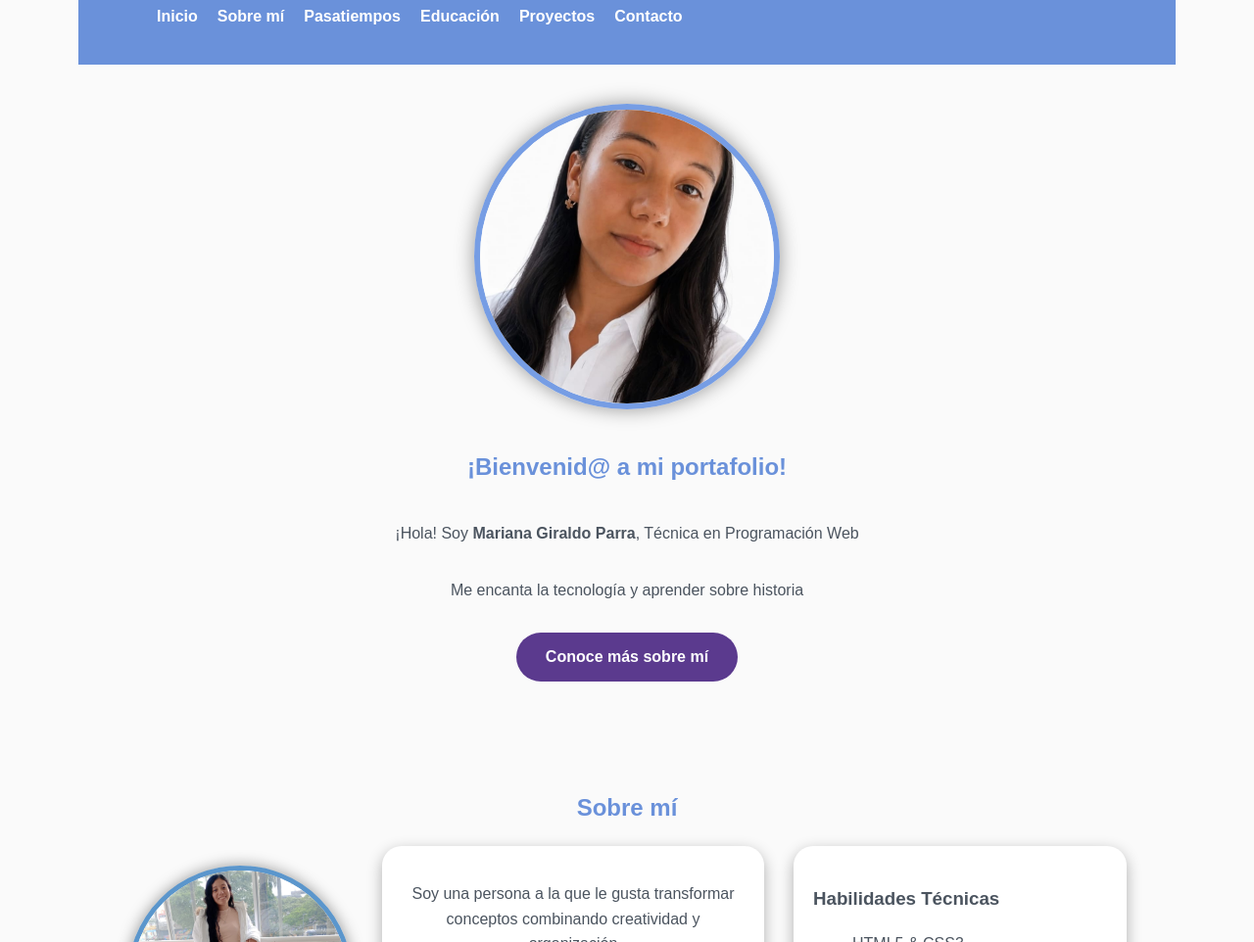
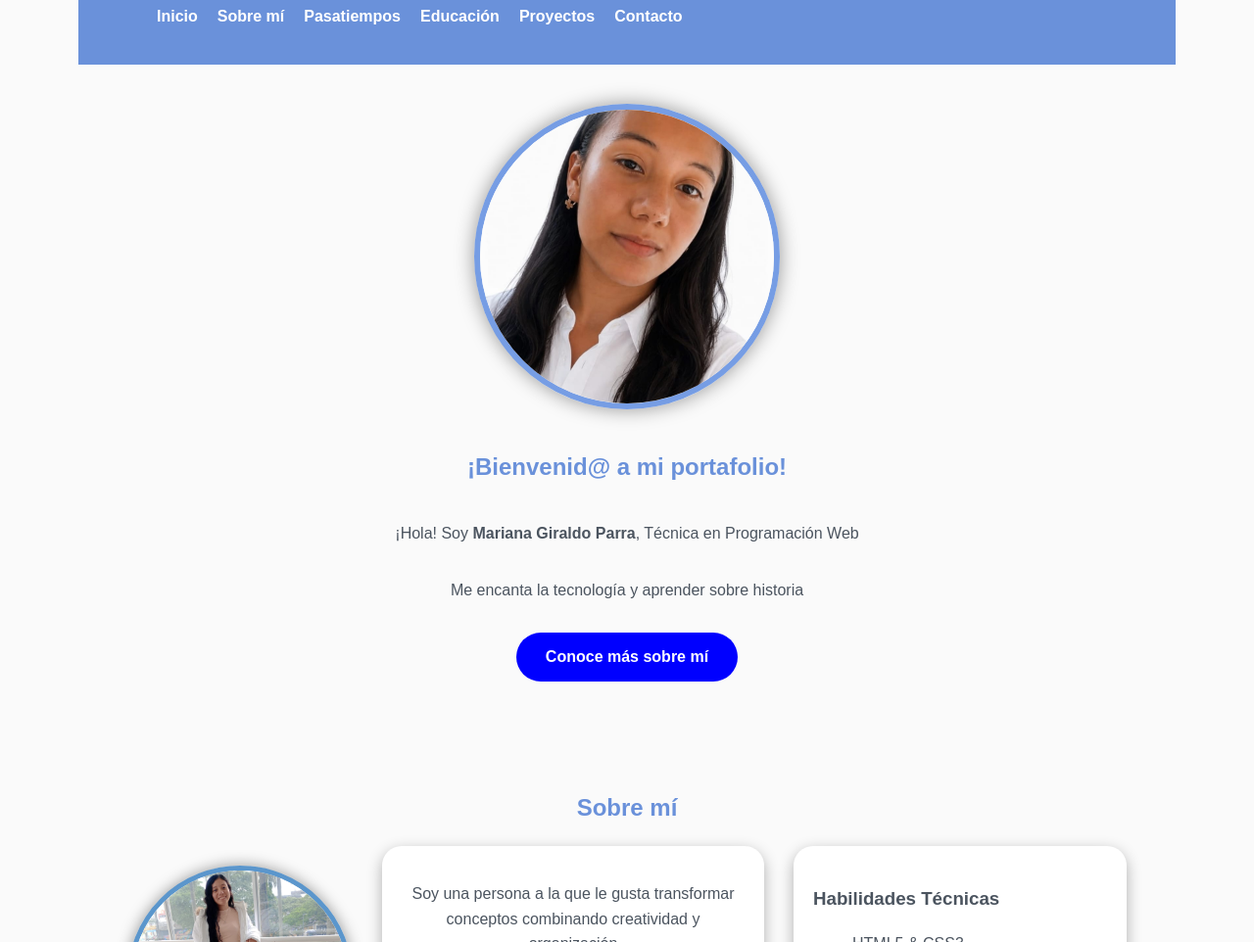
Before and after one commit to Kami-200981827/Portafolio_Mariana, a plain HTML site: page index.html in a window 1280 px wide. Shown: the part 138-1100 px from the top of the page at 98% size. Drawn offline with Linux system fonts and the light colour scheme.

Commit message:
Update styles.css

```diff
--- a/styles.css
+++ b/styles.css
@@ -32,7 +32,7 @@ header {
 }
 .btn {
     display: inline-block;
-    background-color: #5B3A8E;
+    background-color: blue;
     color: white;
     padding: 12px 30px;
     border-radius: 30px;
```
